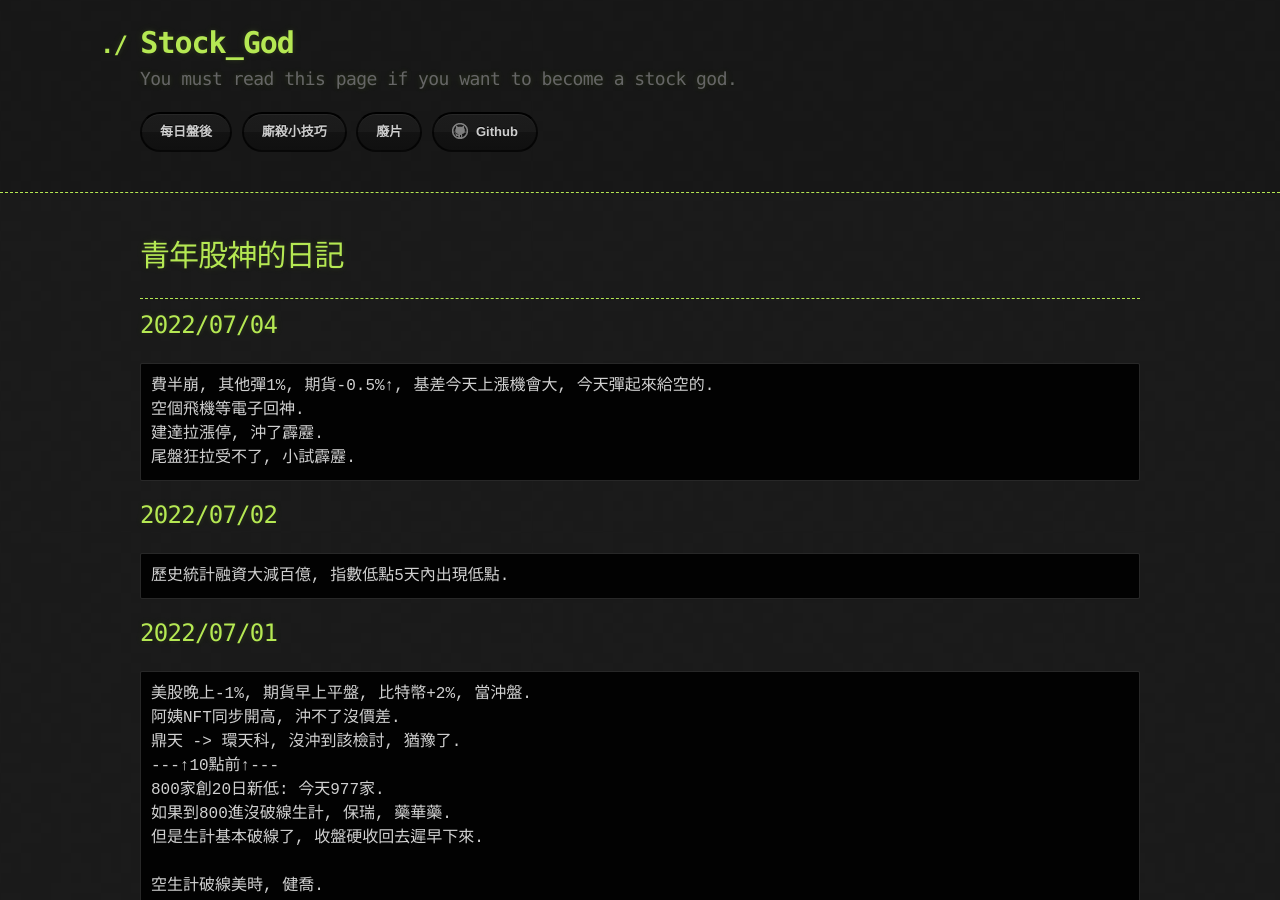
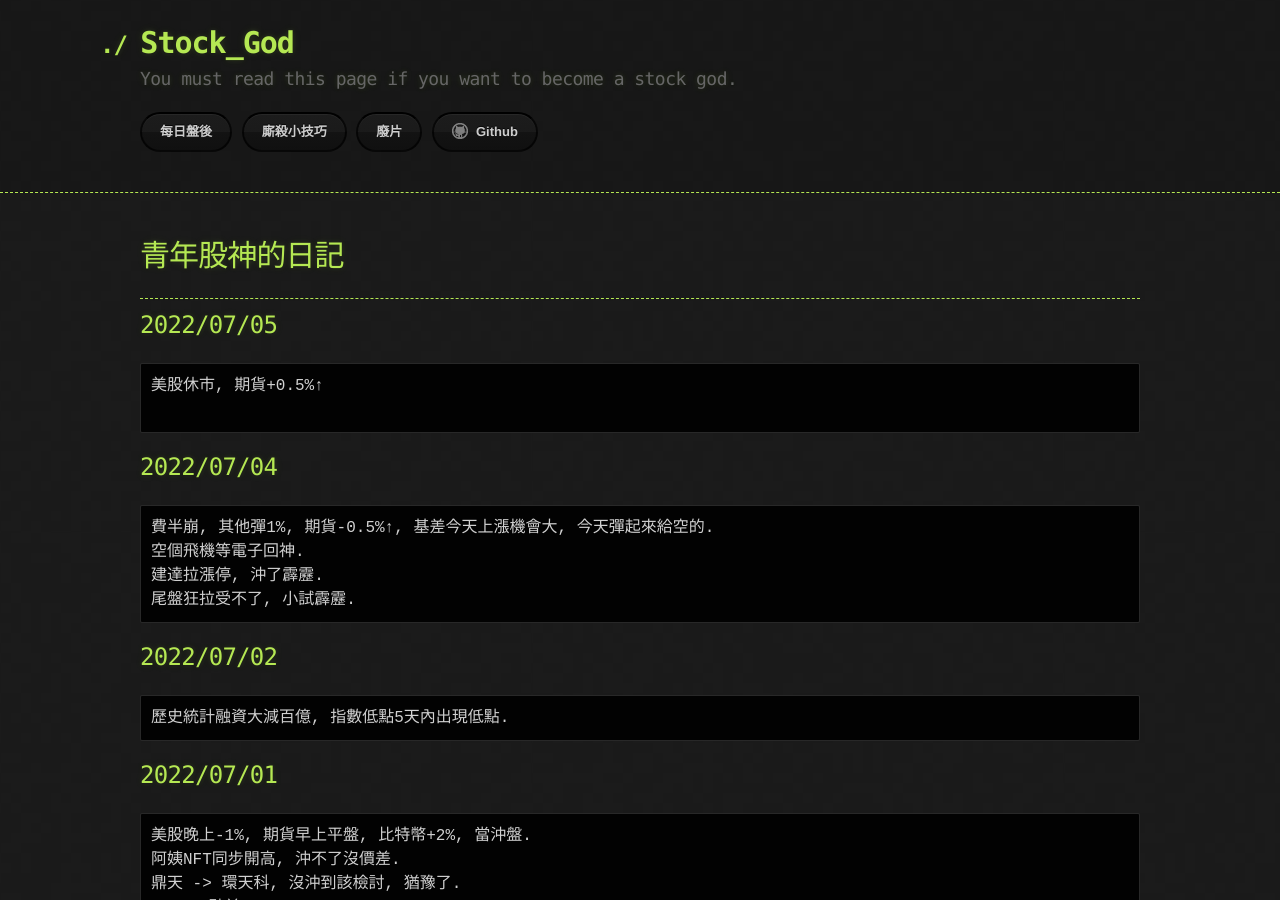
Before and after one commit to lepg5487/Stock_God, a Jekyll site: the page built from index.md, in a window 1280 px wide and 900 px high. Built offline with Jekyll 4.4.1, drawn with Linux system fonts in a browser that asks for light colours; our own code applies the rules of GitHub Pages for plain Markdown files.

Commit message:
Update index.md

````diff
--- a/index.md
+++ b/index.md
@@ -5,6 +5,12 @@ layout: testlayouts
 # 青年股神的日記
 
 ---
+
+## 2022/07/05
+```
+美股休市, 期貨+0.5%↑
+
+```
 
 ## 2022/07/04
 ```
@@ -13,7 +19,6 @@ layout: testlayouts
 建達拉漲停, 沖了霹靂.
 尾盤狂拉受不了, 小試霹靂.
 ```
-
 
 ## 2022/07/02
 ```
````
